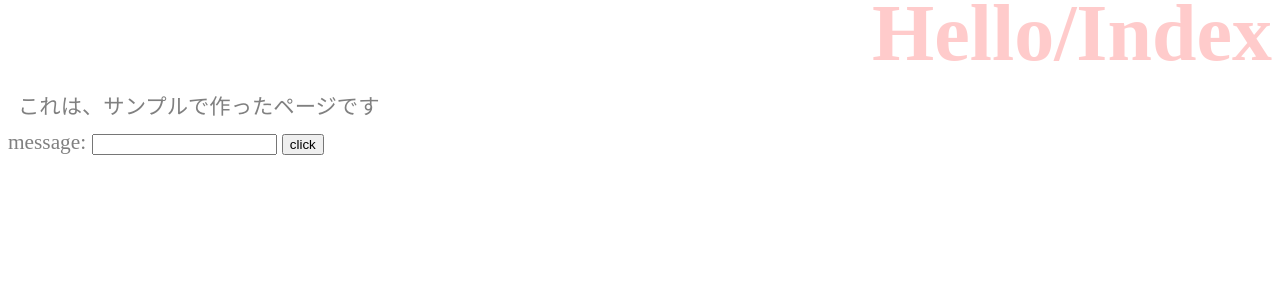
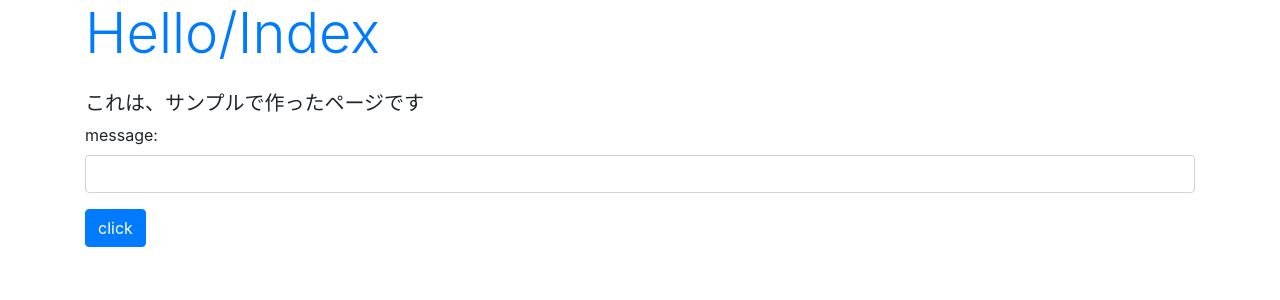
Before and after one commit to kazuhira123/Django-_Practice, a Django app: page /hello/ in a window 1280 px wide. Shown: the top 300 px of the page. Run offline with Django 3.2, Linux system fonts and the light colour scheme; some libraries are stand-ins or nearby versions.

Commit message:
フォームをBootstrapでデザインした
作成したフォームのテンプレートであるindex.htmlにBootstrapを取り込んでデザインしなおした。

```diff
--- a/hello/templates/hello/index.html
+++ b/hello/templates/hello/index.html
@@ -4,17 +4,20 @@
 <head>
   <meta charset="utf-8"> <!--メタ要素というページに関する様々な情報を記述する要素、今回はutf-8という文字コードに設定している-->
   <title>{{title}}</title> <!--テンプレートで使用できる変数にtitleを追加-->
-  <link rel="stylesheet" type="text/css"
-    href="{% static 'hello/css/style.css' %}" />
+  <link rel="stylesheet"
+    href="https://stackpath.bootstrapcdn.com/bootstrap/4.3.1/css/bootstrap.min.css"
+    crossorigin="anonymous">
 </head>
-<body>
-  <h1>{{title}}</h1>
-  <p>{{msg}}</p> <!--上記と同じく、変数msgを追加-->
+<body class="container">
+  <h1 class="display-4 text-primary">{{title}}</h1>
+  <p class="h5 mt-4">{{msg}}</p> <!--上記と同じく、変数msgを追加-->
   <form action="{% url 'form' %}" method="post"> <!--formタグのaction属性にフォームによって送信された情報を処理するプログラムのurlを指定、method属性でhttpメソッドをpostメソッドに指定-->
     {% csrf_token %} <!--CSRF(リクエスト偽造)対策用のトークンを追加、これで「正しくフォームから送信されたアクセスかどうかを判定できる」-->
-    <label  for="msg">message: </label> <!--labelタグにフォームの項目名と構成部品を関連づける。ここではfor属性にmsgと指定しid属性と関連づける-->
-    <input id="msg" type="text" name="msg"> <!--入力欄要素であるinputタグのid属性にfor属性と同じmsgと指定することで関連づけた。さらにtype属性を規定のtextとした。-->
-    <input type="submit" value="click"> <!--inputタグのtype属性をsubmitにすることで送信ボタンを作成、value属性をclickに指定-->
+    <div class="form-group"> <!--divタグで囲んだ他のタグをフォーム構造体として扱うform-groupクラスに指定-->
+      <label  for="msg">message: </label> <!--labelタグにフォームの項目名と構成部品を関連づける。ここではfor属性にmsgと指定しid属性と関連づける-->
+      <input id="msg" type="text" class="form-control" name="msg"> <!--入力欄要素であるinputタグのid属性にfor属性と同じmsgと指定することで関連づけた。さらにtype属性を規定のtextとした。-->
+    </div>
+    <input class="btn btn-primary" type="submit" value="click"> <!--inputタグのtype属性をsubmitにすることで送信ボタンを作成、value属性をclickに指定-->
   </form>
 </body>
 </html>
```
